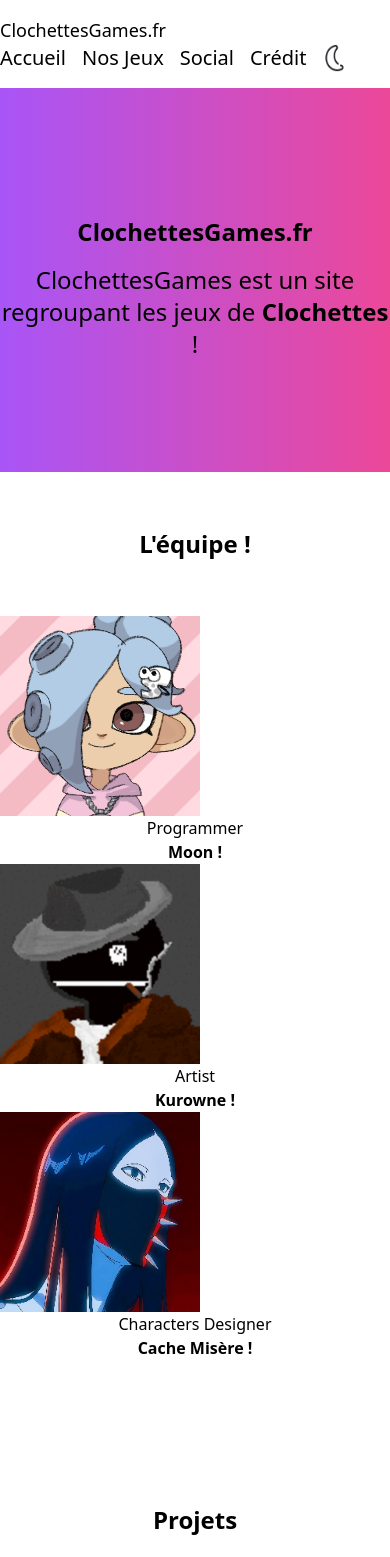
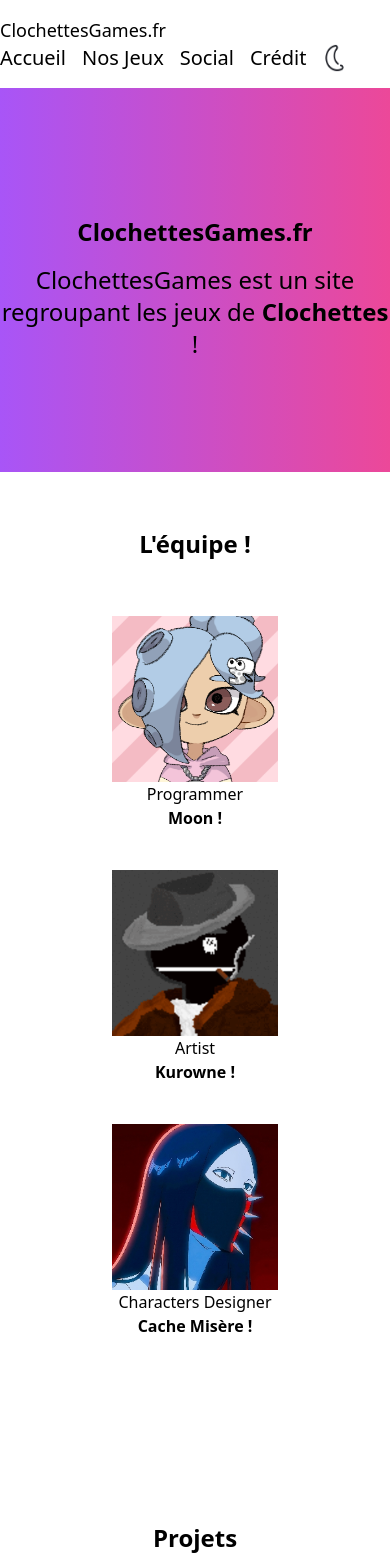
Before and after one commit to shyybi/clochettesgames, a Next.js app: page / in a window 390 px wide. Shown: the top 1557 px of the page. Built offline with nearby package versions, Linux system fonts and the light colour scheme.

Commit message:
Responsive added

```diff
--- a/pages/index.tsx
+++ b/pages/index.tsx
@@ -37,8 +37,9 @@ export default function index(){
         <div className='flex justify-center font-bold my-14 text-2xl'>
           <a>L'équipe !</a>
         </div>
+
         <div className='flex justify-evenly max-sm:flex-col max-sm:align-center'>
-          <div className='flex justify-center flex-col max-sm:justify-center'>
+          <div className='flex  flex-col max-sm:mx-28 max-sm:mb-10'>
             <Image
             src={pfp}
             width={200}
@@ -48,7 +49,7 @@ export default function index(){
             <a className='flex justify-center'>Programmer</a>
             <Link className='font-bold flex justify-center' href="https://x.com/its_charlottees" >Moon !</Link>
           </div>
-          <div className='flex justify-center flex-col'>
+          <div className='flex flex-col max-sm:mx-28 max-sm:mb-10'>
             <Image
             src={kurowne}
             width={200}
@@ -58,7 +59,7 @@ export default function index(){
             <a className='flex justify-center'>Artist</a>
             <Link className='font-bold flex justify-center' href="https://x.com/vyb3du">Kurowne !</Link>
           </div>
-          <div className='flex justify-center flex-col'>
+          <div className='flex flex-col max-sm:mx-28 max-sm:mb-10'>
             <Image
             src={CacheMisere}
             width={200}
```
